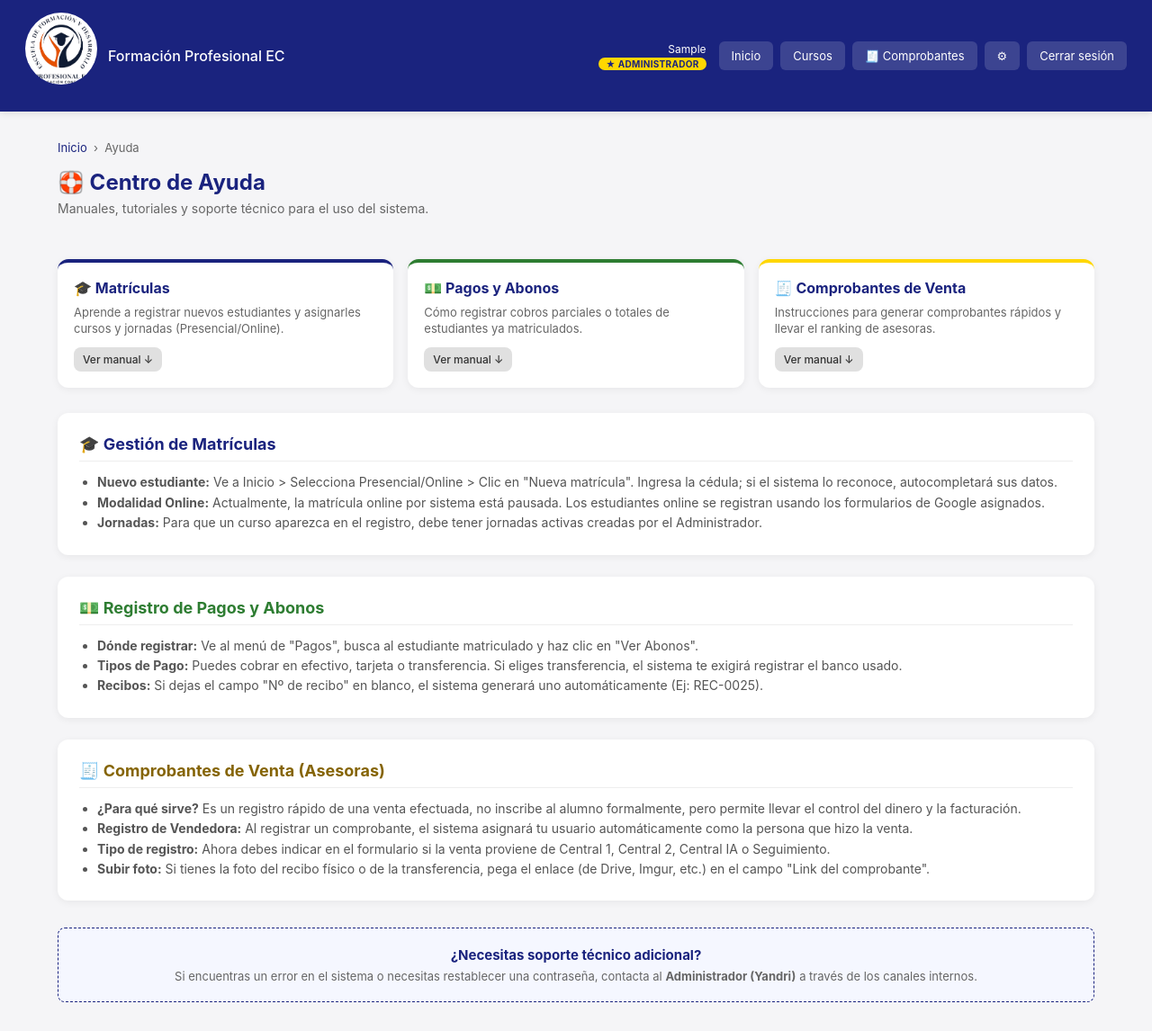
After one commit to photogamer2015/formacionRespaldo, a Django app: page /ayuda/ in a window 1280 px wide. The commit adds this page. Shown: the whole page at 90% size. Run offline with Django 5.2, Linux system fonts and the light colour scheme; the visitor is signed in with stand-in values (Sample User, id 1).

Commit message:
Agregando sección de Ayuda y manuales de soporte

```diff
--- a/academia/urls.py
+++ b/academia/urls.py
@@ -11,6 +11,9 @@ app_name = 'academia'
 
 urlpatterns = [
     path('bienvenida/', views.bienvenida, name='bienvenida'),
+
+    # ── Ayuda ──────────────────────────────────────────────────
+    path('ayuda/', views.ayuda, name='ayuda'),
 
     # ── Matrícula (presencial u online) ────────────────────────
     path('matricula/<str:modalidad>/',
--- a/academia/views.py
+++ b/academia/views.py
@@ -77,6 +77,12 @@ def bienvenida(request):
         'usuario': request.user,
         'stats': stats,
     })
+
+
+@login_required
+def ayuda(request):
+    """Vista para la sección de ayuda y soporte del sistema."""
+    return render(request, 'ayuda.html')
 
 
 # ─────────────────────────────────────────────────────────
--- /dev/null
+++ b/templates/ayuda.html
@@ -0,0 +1,88 @@
+{% extends 'base.html' %}
+
+{% block title %}Ayuda y Soporte{% endblock %}
+
+{% block content %}
+<div class="crumb">
+    <a href="{% url 'academia:bienvenida' %}">Inicio</a> &nbsp;›&nbsp; Ayuda
+</div>
+
+<div style="display:flex; justify-content:space-between; align-items:flex-start; flex-wrap:wrap; gap:12px; margin-bottom: 24px;">
+    <div>
+        <h2 class="page-title">🛟 Centro de Ayuda</h2>
+        <p class="page-subtitle">Manuales, tutoriales y soporte técnico para el uso del sistema.</p>
+    </div>
+</div>
+
+{# ── Índice de Soporte ──────────────────────── #}
+<div style="display:grid; grid-template-columns: repeat(auto-fit, minmax(280px, 1fr)); gap: 16px; margin-bottom: 28px;">
+
+    <div class="card-box" style="padding: 18px; border-top: 4px solid #1a237e;">
+        <h3 style="font-size:16px; color:#1a237e; margin-bottom: 8px;">🎓 Matrículas</h3>
+        <p style="font-size:13px; color:#666; margin-bottom:12px; line-height:1.4;">
+            Aprende a registrar nuevos estudiantes y asignarles cursos y jornadas (Presencial/Online).
+        </p>
+        <a href="#ayuda-matriculas" class="btn btn-secondary btn-sm">Ver manual ↓</a>
+    </div>
+
+    <div class="card-box" style="padding: 18px; border-top: 4px solid #2e7d32;">
+        <h3 style="font-size:16px; color:#1a237e; margin-bottom: 8px;">💵 Pagos y Abonos</h3>
+        <p style="font-size:13px; color:#666; margin-bottom:12px; line-height:1.4;">
+            Cómo registrar cobros parciales o totales de estudiantes ya matriculados.
+        </p>
+        <a href="#ayuda-pagos" class="btn btn-secondary btn-sm">Ver manual ↓</a>
+    </div>
+
+    <div class="card-box" style="padding: 18px; border-top: 4px solid #FFD700;">
+        <h3 style="font-size:16px; color:#1a237e; margin-bottom: 8px;">🧾 Comprobantes de Venta</h3>
+        <p style="font-size:13px; color:#666; margin-bottom:12px; line-height:1.4;">
+            Instrucciones para generar comprobantes rápidos y llevar el ranking de asesoras.
+        </p>
+        <a href="#ayuda-comprobantes" class="btn btn-secondary btn-sm">Ver manual ↓</a>
+    </div>
+
+</div>
+
+{# ── Contenido Detallado ────────────────────── #}
+
+<div id="ayuda-matriculas" class="card-box" style="padding: 24px; margin-bottom: 24px;">
+    <h3 style="font-size:18px; color:#1a237e; margin-bottom: 12px; border-bottom: 1px solid #eee; padding-bottom: 8px;">
+        🎓 Gestión de Matrículas
+    </h3>
+    <ul style="font-size:14px; color:#555; line-height:1.6; padding-left: 20px;">
+        <li><strong>Nuevo estudiante:</strong> Ve a Inicio > Selecciona Presencial/Online > Clic en "Nueva matrícula". Ingresa la cédula; si el sistema lo reconoce, autocompletará sus datos.</li>
+        <li><strong>Modalidad Online:</strong> Actualmente, la matrícula online por sistema está pausada. Los estudiantes online se registran usando los formularios de Google asignados.</li>
+        <li><strong>Jornadas:</strong> Para que un curso aparezca en el registro, debe tener jornadas activas creadas por el Administrador.</li>
+    </ul>
+</div>
+
+<div id="ayuda-pagos" class="card-box" style="padding: 24px; margin-bottom: 24px;">
+    <h3 style="font-size:18px; color:#2e7d32; margin-bottom: 12px; border-bottom: 1px solid #eee; padding-bottom: 8px;">
+        💵 Registro de Pagos y Abonos
+    </h3>
+    <ul style="font-size:14px; color:#555; line-height:1.6; padding-left: 20px;">
+        <li><strong>Dónde registrar:</strong> Ve al menú de "Pagos", busca al estudiante matriculado y haz clic en "Ver Abonos".</li>
+        <li><strong>Tipos de Pago:</strong> Puedes cobrar en efectivo, tarjeta o transferencia. Si eliges transferencia, el sistema te exigirá registrar el banco usado.</li>
+        <li><strong>Recibos:</strong> Si dejas el campo "Nº de recibo" en blanco, el sistema generará uno automáticamente (Ej: REC-0025).</li>
+    </ul>
+</div>
+
+<div id="ayuda-comprobantes" class="card-box" style="padding: 24px; margin-bottom: 24px;">
+    <h3 style="font-size:18px; color:#856404; margin-bottom: 12px; border-bottom: 1px solid #eee; padding-bottom: 8px;">
+        🧾 Comprobantes de Venta (Asesoras)
+    </h3>
+    <ul style="font-size:14px; color:#555; line-height:1.6; padding-left: 20px;">
+        <li><strong>¿Para qué sirve?</strong> Es un registro rápido de una venta efectuada, no inscribe al alumno formalmente, pero permite llevar el control del dinero y la facturación.</li>
+        <li><strong>Registro de Vendedora:</strong> Al registrar un comprobante, el sistema asignará tu usuario automáticamente como la persona que hizo la venta.</li>
+        <li><strong>Tipo de registro:</strong> Ahora debes indicar en el formulario si la venta proviene de Central 1, Central 2, Central IA o Seguimiento.</li>
+        <li><strong>Subir foto:</strong> Si tienes la foto del recibo físico o de la transferencia, pega el enlace (de Drive, Imgur, etc.) en el campo "Link del comprobante".</li>
+    </ul>
+</div>
+
+<div style="background:#f5f7ff; padding: 20px; border-radius: 8px; text-align: center; margin-top: 30px; border: 1px dashed #1a237e;">
+    <h4 style="font-size:15px; color:#1a237e; margin-bottom: 6px;">¿Necesitas soporte técnico adicional?</h4>
+    <p style="font-size:13px; color:#666;">
+        Si encuentras un error en el sistema o necesitas restablecer una contraseña, contacta al <strong>Administrador (Yandri)</strong> a través de los canales internos.
+    </p>
+</div>
+{% endblock %}
```
Also changed, not shown: templates/bienvenida.html (+30 -31 lines).
